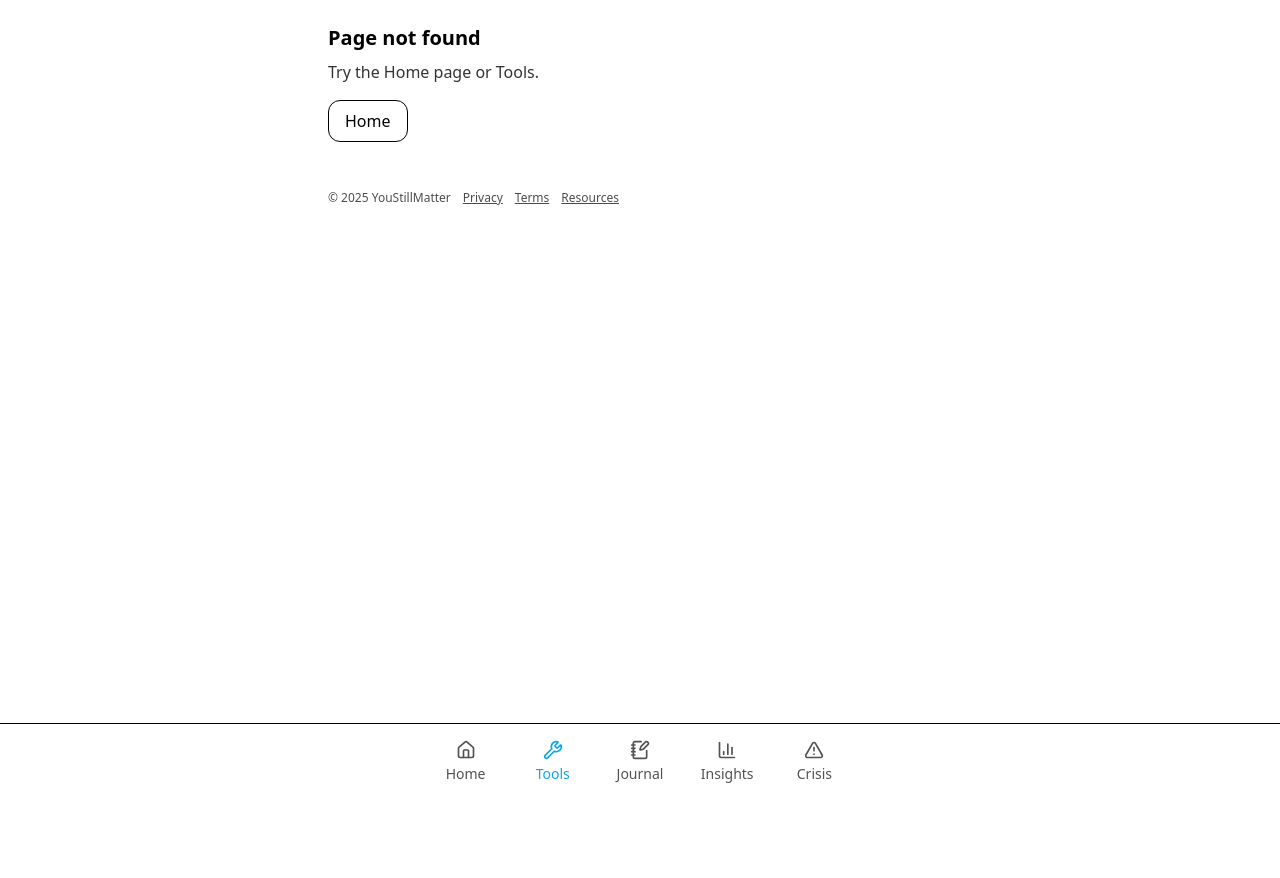
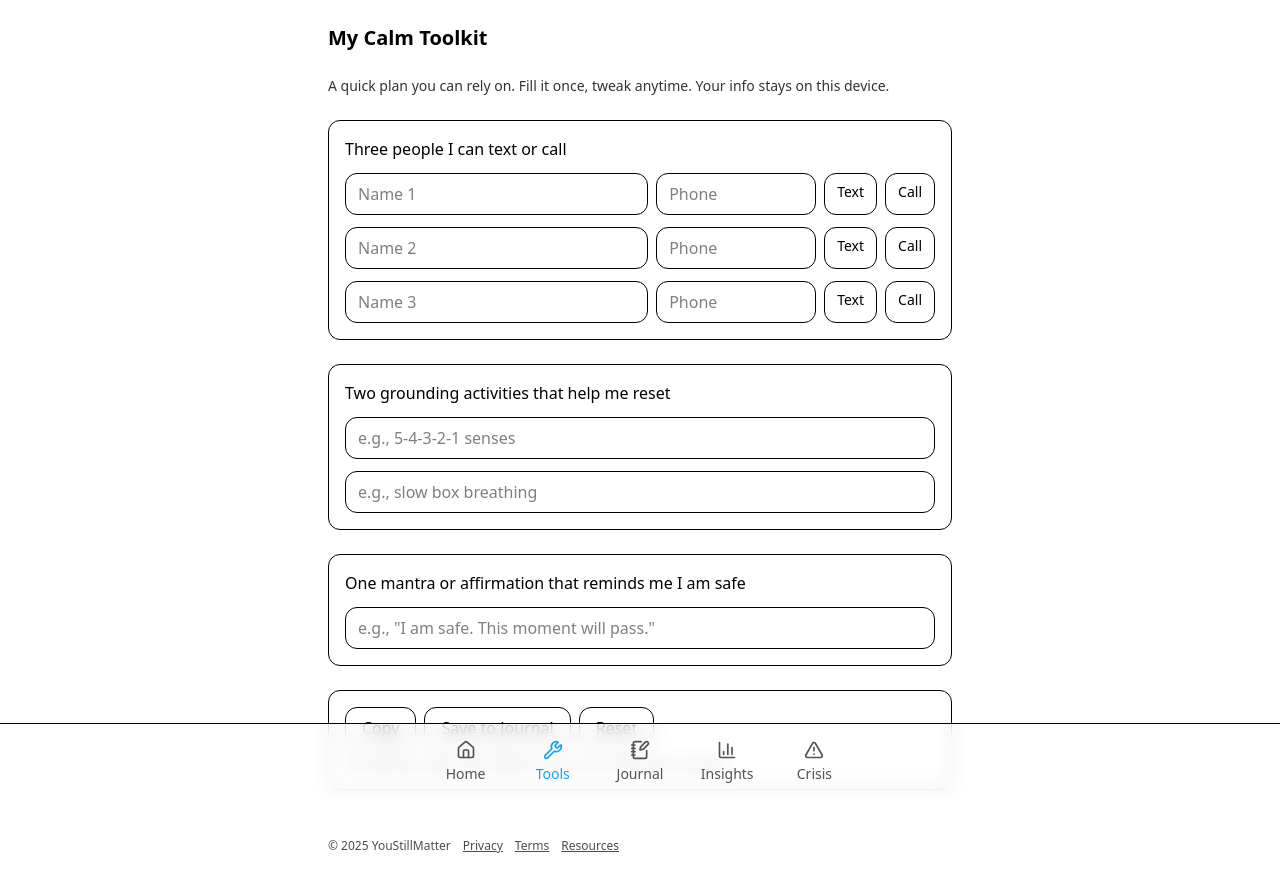
Before and after one commit to scottymker/ysm-app, a Next.js app: page /tools/calm-toolkit in a window 1280 px wide. Before the commit this address had no page. Before the commit the page ends 800 px from the top, so only its background shows below. Built offline with nearby package versions, Linux system fonts and the light colour scheme.

Commit message:
feat(tools): Calm Toolkit (contacts, activities, mantra) with journal save + links

```diff
--- /dev/null
+++ b/src/app/tools/calm-toolkit/page.tsx
@@ -0,0 +1,145 @@
+"use client";
+
+import { useState } from "react";
+import { useCalmToolkitStore } from "@/stores/useCalmToolkitStore";
+import { useJournalStore } from "@/stores/useJournalStore";
+
+function Section({ title, children }: { title: string; children: React.ReactNode }) {
+  return (
+    <section className="rounded-xl border p-4">
+      <h2 className="font-medium">{title}</h2>
+      <div className="mt-3 space-y-3">{children}</div>
+    </section>
+  );
+}
+
+export default function CalmToolkitPage() {
+  const { contacts, activities, mantra, setContact, setActivity, setMantra, reset } =
+    useCalmToolkitStore();
+  const addJournal = useJournalStore((s) => s.add);
+
+  const [copied, setCopied] = useState(false);
+  const isFilled =
+    contacts.some(c => c.name.trim() || c.phone.trim()) ||
+    activities.some(a => a.trim()) ||
+    mantra.trim().length > 0;
+
+  function formattedText() {
+    const lines: string[] = [];
+    lines.push("My Calm Toolkit");
+    lines.push("");
+    lines.push("Three people I can text or call:");
+    contacts.forEach((c, i) => lines.push(` ${i + 1}. ${c.name || "—"} ${c.phone ? `(${c.phone})` : ""}`));
+    lines.push("");
+    lines.push("Two grounding activities:");
+    activities.forEach((a, i) => lines.push(` ${i + 1}. ${a || "—"}`));
+    lines.push("");
+    lines.push("One mantra / affirmation:");
+    lines.push(` • ${mantra || "—"}`);
+    return lines.join("\n");
+  }
+
+  async function copyToolkit() {
+    try {
+      await navigator.clipboard.writeText(formattedText());
+      setCopied(true);
+      setTimeout(() => setCopied(false), 1500);
+    } catch {}
+  }
+
+  function saveToJournal() {
+    addJournal({
+      title: "My Calm Toolkit",
+      body: formattedText(),
+    });
+    alert("Saved to Journal ✅");
+  }
+
+  return (
+    <main className="mx-auto max-w-2xl p-6 space-y-6">
+      <h1 className="text-xl font-semibold">My Calm Toolkit</h1>
+      <p className="opacity-80 text-sm">
+        A quick plan you can rely on. Fill it once, tweak anytime. Your info stays on this device.
+      </p>
+
+      <Section title="Three people I can text or call">
+        {[0, 1, 2].map((i) => (
+          <div key={i} className="flex flex-col gap-2 sm:flex-row sm:items-center">
+            <input
+              value={contacts[i]?.name || ""}
+              onChange={(e) => setContact(i, { name: e.target.value, phone: contacts[i]?.phone || "" })}
+              placeholder={`Name ${i + 1}`}
+              className="w-full rounded-xl border px-3 py-2 outline-none focus-visible:ring-2"
+              aria-label={`Contact ${i + 1} name`}
+            />
+            <div className="flex gap-2">
+              <input
+                value={contacts[i]?.phone || ""}
+                onChange={(e) => setContact(i, { name: contacts[i]?.name || "", phone: e.target.value })}
+                placeholder="Phone"
+                className="w-40 rounded-xl border px-3 py-2 outline-none focus-visible:ring-2"
+                aria-label={`Contact ${i + 1} phone`}
+                inputMode="tel"
+              />
+              {/* quick actions */}
+              <a
+                className="rounded-xl border px-3 py-2 text-sm"
+                href={contacts[i]?.phone ? `sms:${contacts[i]!.phone}` : "#"}
+                aria-disabled={!contacts[i]?.phone}
+                onClick={(e) => { if (!contacts[i]?.phone) e.preventDefault(); }}
+              >
+                Text
+              </a>
+              <a
+                className="rounded-xl border px-3 py-2 text-sm"
+                href={contacts[i]?.phone ? `tel:${contacts[i]!.phone}` : "#"}
+                aria-disabled={!contacts[i]?.phone}
+                onClick={(e) => { if (!contacts[i]?.phone) e.preventDefault(); }}
+              >
+                Call
+              </a>
+            </div>
+          </div>
+        ))}
+      </Section>
+
+      <Section title="Two grounding activities that help me reset">
+        {[0, 1].map((i) => (
+          <input
+            key={i}
+            value={activities[i] || ""}
+            onChange={(e) => setActivity(i, e.target.value)}
+            placeholder={i === 0 ? "e.g., 5-4-3-2-1 senses" : "e.g., slow box breathing"}
+            className="w-full rounded-xl border px-3 py-2 outline-none focus-visible:ring-2"
+            aria-label={`Grounding activity ${i + 1}`}
+          />
+        ))}
+      </Section>
+
+      <Section title="One mantra or affirmation that reminds me I am safe">
+        <input
+          value={mantra}
+          onChange={(e) => setMantra(e.target.value)}
+          placeholder='e.g., "I am safe. This moment will pass."'
+          className="w-full rounded-xl border px-3 py-2 outline-none focus-visible:ring-2"
+          aria-label="Mantra or affirmation"
+        />
+      </Section>
+
+      <section className="rounded-xl border p-4">
+        <div className="flex flex-wrap gap-2">
+          <button className="rounded-xl border px-4 py-2" onClick={copyToolkit}>
+            {copied ? "Copied!" : "Copy"}
+          </button>
+          <button className="rounded-xl border px-4 py-2" onClick={saveToJournal} disabled={!isFilled}>
+            Save to Journal
+          </button>
+          <button className="rounded-xl border px-4 py-2" onClick={reset}>
+            Reset
+          </button>
+        </div>
+        <p className="mt-2 text-xs opacity-60">Tip: add real names and numbers so you can act fast when stressed.</p>
+      </section>
+    </main>
+  );
+}
--- a/src/app/tools/page.tsx
+++ b/src/app/tools/page.tsx
@@ -9,6 +9,7 @@ export default function ToolsIndex(){
         <Link className={cls} href="/tools/grounding">Grounding 5-4-3-2-1</Link>
         <Link className={cls} href="/tools/breathe">Breathe</Link>
         <Link className={cls} href="/self-care">Self-Care Menu</Link>
+        <Link className={cls} href="/tools/calm-toolkit">Calm Toolkit</Link>
       </div>
     </main>
   );
--- /dev/null
+++ b/src/stores/useCalmToolkitStore.ts
@@ -0,0 +1,47 @@
+import { create } from "zustand";
+import { persist } from "zustand/middleware";
+
+export type CalmContact = { name: string; phone: string };
+export type CalmToolkit = {
+  contacts: CalmContact[]; // up to 3
+  activities: string[];    // up to 2
+  mantra: string;          // 1
+};
+
+type State = CalmToolkit & {
+  setContact: (i: number, v: CalmContact) => void;
+  setActivity: (i: number, v: string) => void;
+  setMantra: (v: string) => void;
+  reset: () => void;
+};
+
+const DEFAULT: CalmToolkit = {
+  contacts: [
+    { name: "", phone: "" },
+    { name: "", phone: "" },
+    { name: "", phone: "" },
+  ],
+  activities: ["", ""],
+  mantra: "",
+};
+
+export const useCalmToolkitStore = create<State>()(persist(
+  (set, get) => ({
+    ...DEFAULT,
+    setContact: (i, v) => {
+      const copy = [...get().contacts];
+      if (i < 0 || i > 2) return;
+      copy[i] = { name: v.name ?? "", phone: v.phone ?? "" };
+      set({ contacts: copy });
+    },
+    setActivity: (i, v) => {
+      const copy = [...get().activities];
+      if (i < 0 || i > 1) return;
+      copy[i] = v ?? "";
+      set({ activities: copy });
+    },
+    setMantra: (v) => set({ mantra: v ?? "" }),
+    reset: () => set({ ...DEFAULT }),
+  }),
+  { name: "ysm_calm_toolkit_v1" }
+));
```
